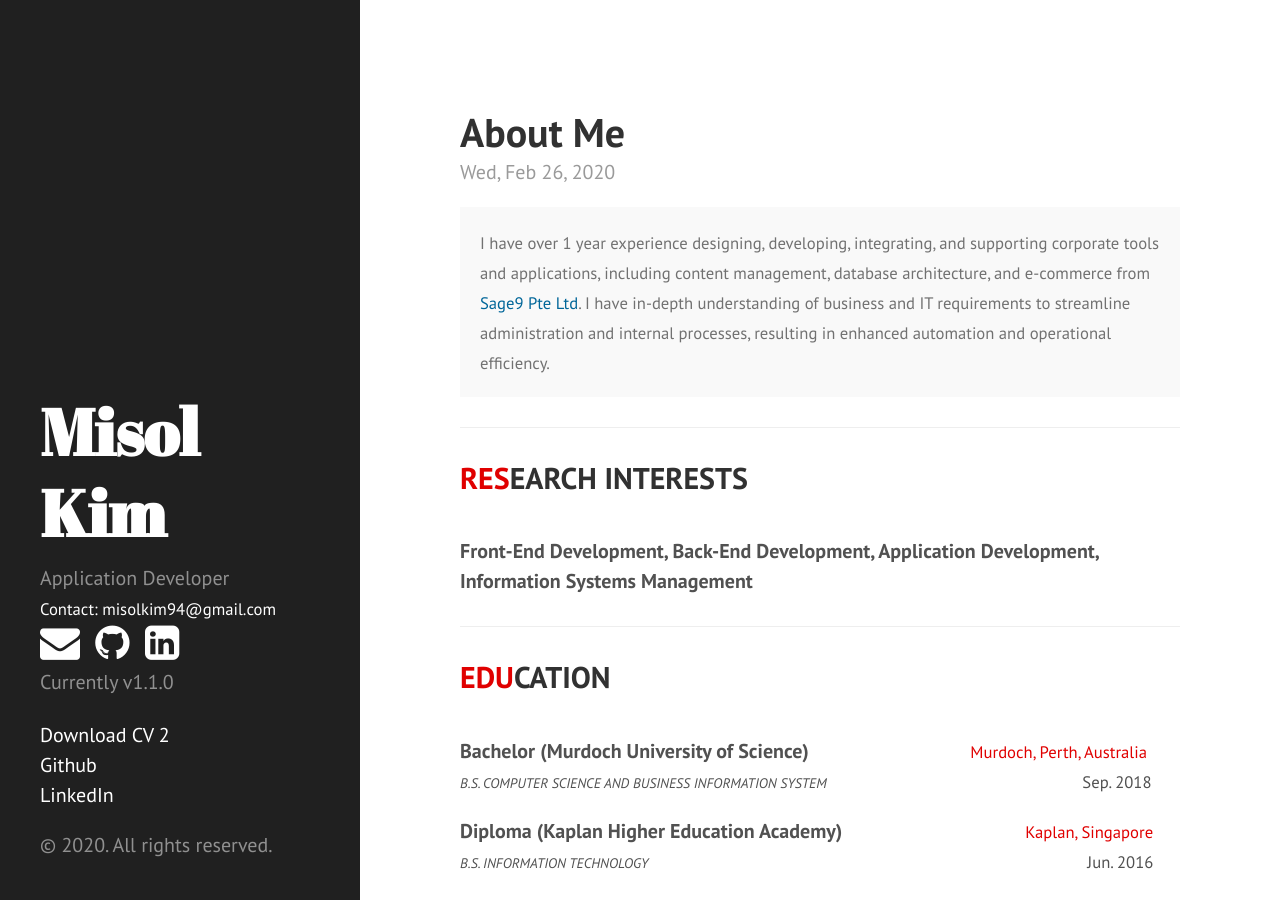
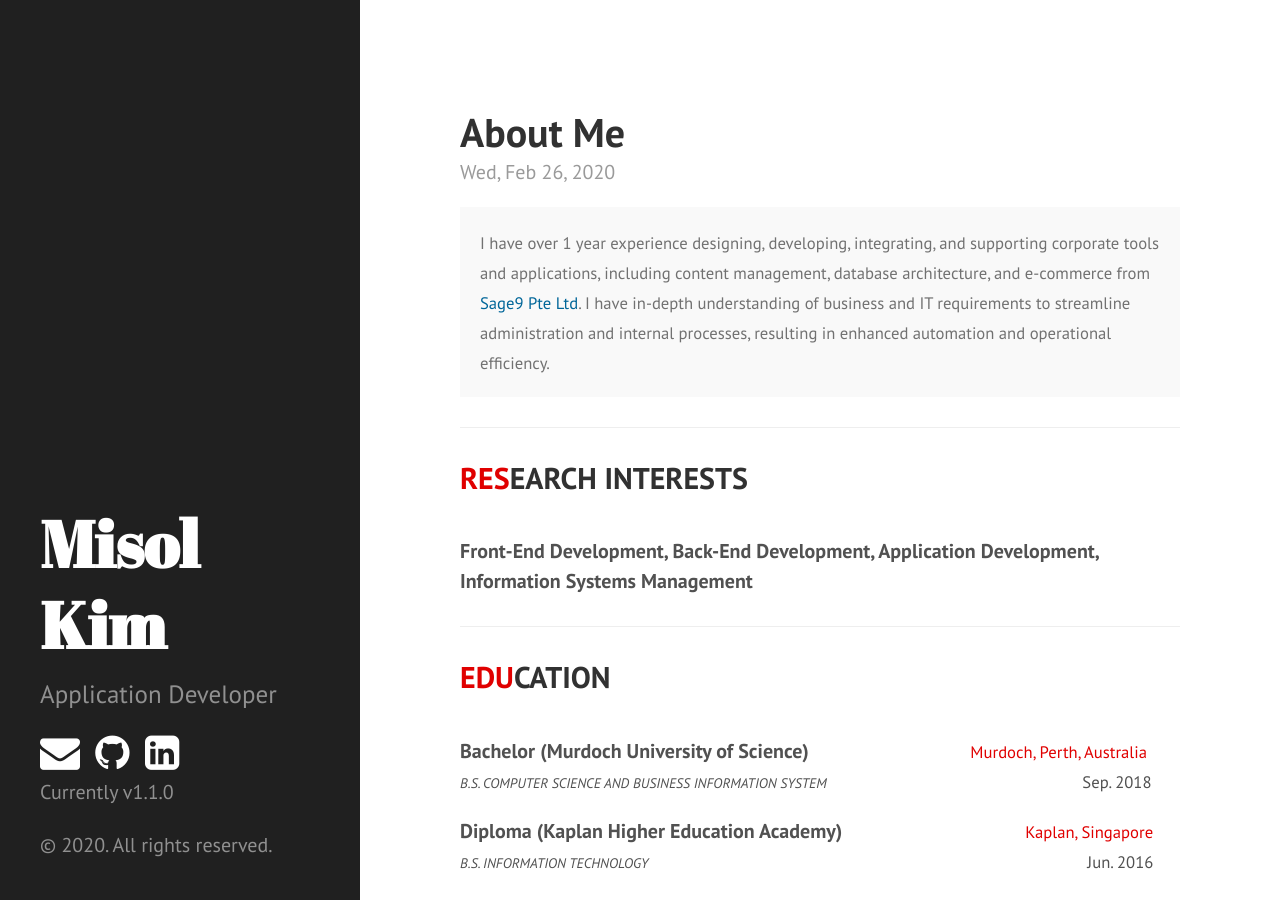
Before and after one commit to kim-misol/kim-misol.github.io, a Jekyll site: the page built from index.html, in a window 1280 px wide and 900 px high. Built offline with Jekyll 4.4.1, drawn with Linux system fonts in a browser that asks for light colours; nearby versions of some CDN libraries; Markdown is read by kramdown in place of the engine named in the settings; the list of posts is cut into pages by our own code.

Commit message:
Update sidebar.html

```diff
--- a/_includes/sidebar.html
+++ b/_includes/sidebar.html
@@ -6,9 +6,8 @@
           {{ site.title }}
         </a>
       </h1>
-<!--       <p class="lead">{{ site.description }}</p> -->
-      <p style="margin-bottom:0px">Application Developer</p>
-      <small><a href="mailto:misolkim94@gmail.com">Contact: misolkim94@gmail.com</a></small>
+      <p class="lead">{{ site.description }}</p>
+<!--       <p style="margin-bottom:0px">Application Developer</p> -->
 
     </div>
 
@@ -16,7 +15,7 @@
       <a href="mailto:misolkim94@gmail.com"><i class="fa fa-envelope fa-2x" aria-hidden="true"></i></a>&ensp;
       <a href="{{ site.github.repo }}" target="_blank"><i class="fa fa-github fa-2x"></i></a>&ensp;
       <a href="https://www.linkedin.com/in/misolkim/" target="_blank"><i class="fa fa-linkedin-square fa-2x" aria-hidden="true"></i></a>&ensp;
-<!--       <a href="https://yaesol.github.io/post/" target="_blank"><i class="fa fa-pencil-square-o fa-2x" aria-hidden="true"></i></a> -->
+<!--       <a href="https://kim-misol.github.io/post/" target="_blank"><i class="fa fa-pencil-square-o fa-2x" aria-hidden="true"></i></a> -->
       <span class="sidebar-nav-item">Currently v{{ site.version }}</span>
 
       {% comment %}
@@ -30,12 +29,6 @@
             {% endfor %}
       {% endcomment %}
 
-
-      <ul style="list-style-type: none; padding-left:0px; padding-top:20px;">
-        <li><a href="/KIM MISOL CV.pdf" target="_blank">Download CV 2</a> </li>
-        <li><a href="https://github.com/misolkim" target="_blank"> Github </a></li>
-        <li><a href="https://www.linkedin.com/in/misolkim/" target="_blank"> LinkedIn </a></li>
-      </ul>
     </nav>
 
     <p>&copy; {{ site.time | date: '%Y' }}. All rights reserved.</p>
```
